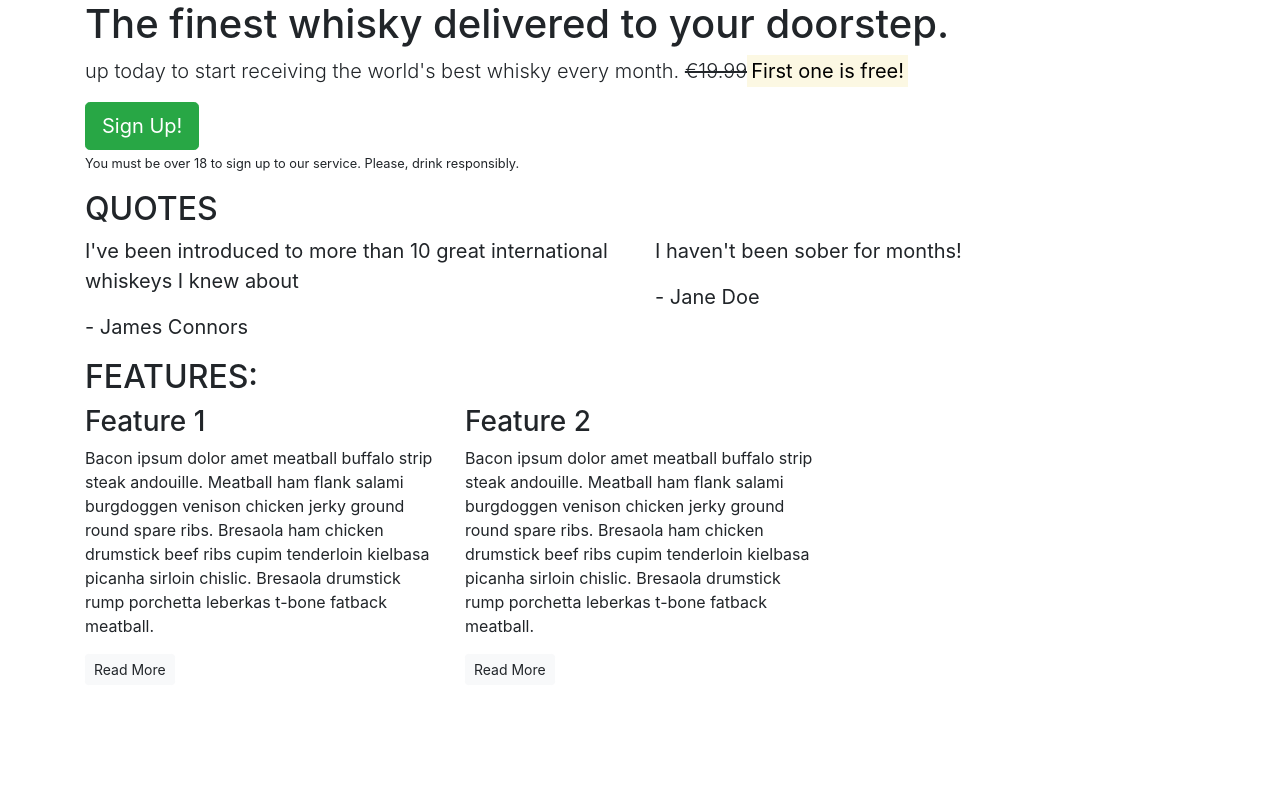
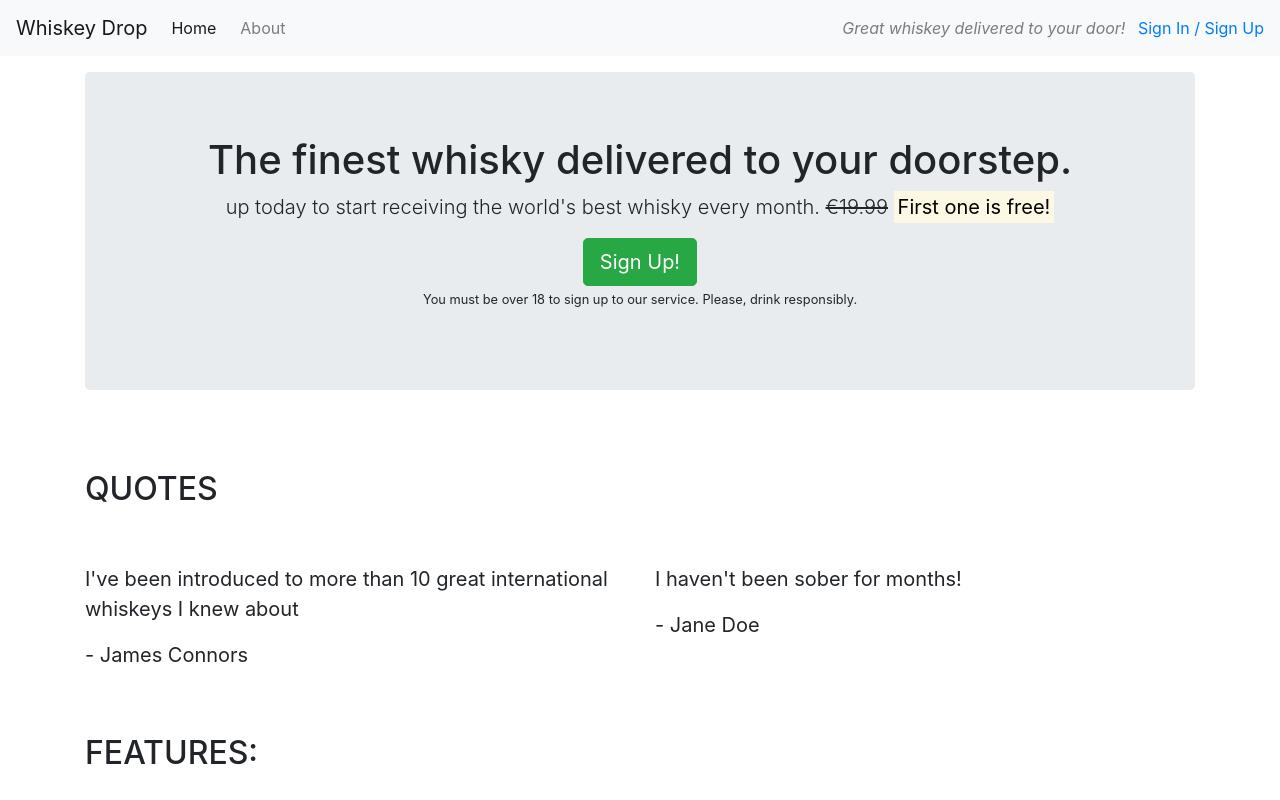
Before and after one commit to Novicetheaf/bootstrap4, a plain HTML site: page index.html in a window 1280 px wide. Shown: the top 800 px of the page. Drawn offline with nearby package versions, Linux system fonts and the light colour scheme.

Commit message:
core components part1, nav bar added and main content styling

```diff
--- a/index.html
+++ b/index.html
@@ -9,14 +9,27 @@
         <script src="https://stackpath.bootstrapcdn.com/bootstrap/4.4.1/js/bootstrap.min.js" integrity="sha384-wfSDF2E50Y2D1uUdj0O3uMBJnjuUD4Ih7YwaYd1iqfktj0Uod8GCExl3Og8ifwB6" crossorigin="anonymous"></script>
     </head>
     <body>
-        <article class="container">
+        <nav class="navbar navbar-light bg-light navbar-expand-sm">
+            <a href="/" class="navbar-brand">Whiskey Drop</a>
+            <ul class="navbar-nav mr-auto">
+                <li class="active nav-item mr-2"><a class="nav-link" href="/">Home</a></li>
+                <li class="nav-item mr-2"><a class="nav-link" href="/about">About</a></li>
+                <li class="nav-item mr-2 d-block d-sm-none"><a class="nav-link" href="/login">Sign In / Sign Up</a></li>
+            </ul>
+            <div class="d-none d-md-block">
+            <p class="navbar-text my-auto mr-2"><i>Great whiskey delivered to your door!</i></p>
+            <a  href="/login">Sign In / Sign Up</a>
+        </nav>
+        <article class="container mt-3">
             <!-- Callout Class -->
             <div class="row">
                 <div class="col-12">
-                    <section class="callout">
+                    <section class="callout jumbotron text-center">
                         <h1>The finest whisky delivered to your doorstep.</h1>
                         <p class="lead">up today to start receiving the world's best whisky every month.
-                        <s>€19.99</s><strong><mark>First one is free!</mark></strong></p>
+                        <s class="d-none d-sm-inline">€19.99</s>
+                        <span class="d-inline d-sm-none"><br></span>
+                        <strong><mark>First one is free!</mark></strong></p>
                         <button class="btn btn-success btn-lg">Sign Up!</button>
                         <p><small>You must be over 18 to sign up to our service. Please, drink responsibly.</small></p>
                     </section>
@@ -26,7 +39,7 @@
             <!--User Quotes-->
             <section class="quotes">
                 <div class="row">
-                    <div class="col-12">
+                    <div class="col-12 my-5">
                         <h2 class="text-uppercase">Quotes</h2>
                     </div>
                 </div>
@@ -48,7 +61,7 @@
             <!--End User Quotes-->
             <section class="features">
                 <div class="row">
-                    <div class="col-12">
+                    <div class="col-12 my-5">
                         <h2 class="text-uppercase">Features:</h2>
                     </div>
                 </div>
```
